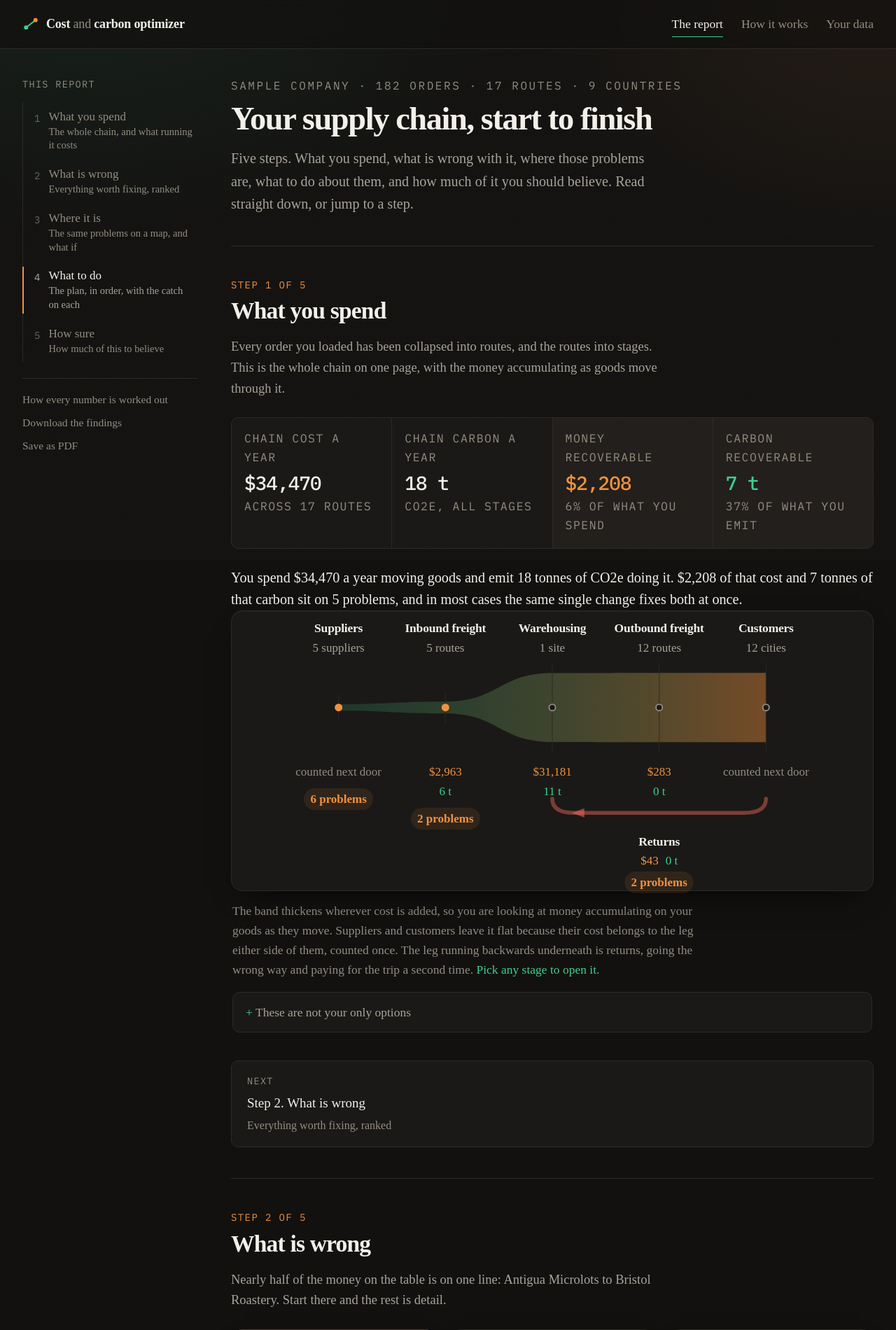
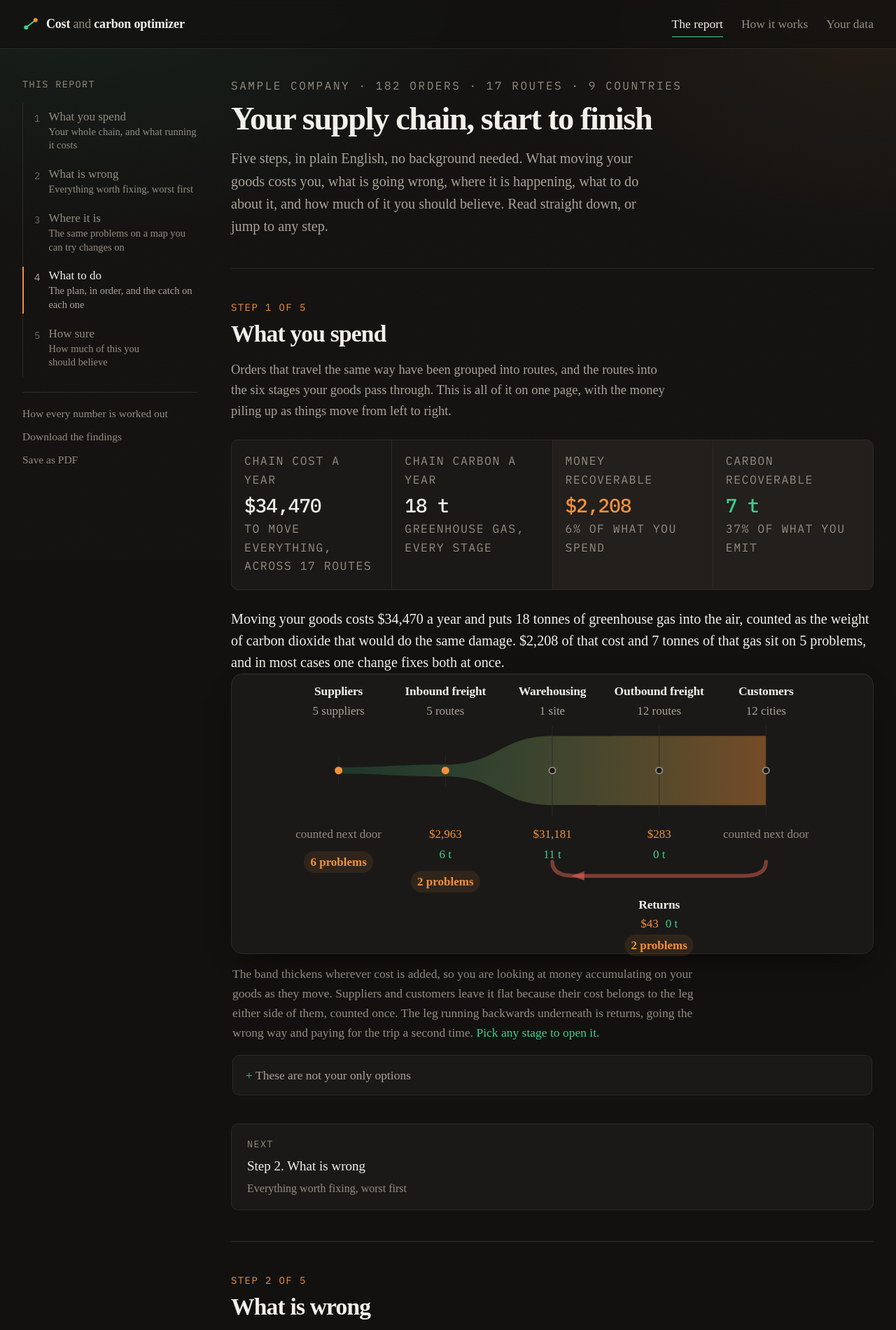
Before and after one commit to EdmondBadran/Supply-Chain-Cost-Carbon-Optimizer, a Flask app: page /report in a window 1280 px wide. Shown: the top 1900 px of the page at 70% size. Run offline with Flask 3, Linux system fonts and the light colour scheme; data that the repository does not hold is empty; some libraries are stand-ins or nearby versions.

Commit message:
say all of it in words anybody can read
Half the people who should be able to read this report have never worked
in a supply chain, and the writing assumed they had. Expedite, lead time,
dual source, fulfilment, demand forecast, working capital, cost to serve
and tonne-km all mean something exact to somebody who already knows and
nothing at all to anybody else. CO2e was the worst of it: the main output
of the whole tool, in the opening sentence, never once explained.

Nothing about the arithmetic changed. The sentences around it did, in the
engine as well as the templates, since most of what gets read is written
by chain.py and diagnosis.py rather than typed into a page.

The statistics step keeps its method names, because they are how somebody
technical checks the working, but they follow the plain meaning now
instead of leading. Nobody needs to know what a Gini coefficient is to
read that a few routes carry nearly all of it.

The method page keeps the units and says why: it is the page for
reproducing a number by hand, and it now says so and defines the one unit
everything else rests on.

Co-Authored-By: Claude Opus 5 <noreply@anthropic.com>

```diff
--- a/templates/parts/step1_chain.html
+++ b/templates/parts/step1_chain.html
@@ -1,9 +1,9 @@
 {# Step 1: what the chain is and what it costs. #}
 
 <p class="step-lede">
-  Every order you loaded has been collapsed into routes, and the routes into
-  stages. This is the whole chain on one page, with the money accumulating as
-  goods move through it.
+  Orders that travel the same way have been grouped into routes, and the
+  routes into the six stages your goods pass through. This is all of it on one
+  page, with the money piling up as things move from left to right.
 </p>
 
 {% if report %}
@@ -11,12 +11,12 @@
   <div class="figure">
     <span class="figure-label">Chain cost a year</span>
     <strong class="figure-value">${{ "{:,.0f}".format(report.overview.cost) }}</strong>
-    <span class="figure-foot">across {{ "{:,}".format(report.overview.routes) }} routes</span>
+    <span class="figure-foot">to move everything, across {{ "{:,}".format(report.overview.routes) }} routes</span>
   </div>
   <div class="figure">
     <span class="figure-label">Chain carbon a year</span>
     <strong class="figure-value">{{ "{:,.0f}".format(report.overview.co2e / 1000) }} t</strong>
-    <span class="figure-foot">CO2e, all stages</span>
+    <span class="figure-foot">greenhouse gas, every stage</span>
   </div>
   <div class="figure lit">
     <span class="figure-label">Money recoverable</span>
--- a/templates/parts/step2_problems.html
+++ b/templates/parts/step2_problems.html
@@ -37,8 +37,8 @@
 <section class="panel prose">
   <h3>All {{ report.problems|length }} of them, in order</h3>
   <p class="sub">
-    Ranked by how much of your whole chain each one gives back, so a dirty
-    warehouse can be weighed against an expensive route honestly.
+    Ordered by how much of your total each one gives back, so a warehouse on
+    dirty power can be compared fairly against an expensive route.
   </p>
 
   <ol class="findings">
--- a/templates/parts/step3_map.html
+++ b/templates/parts/step3_map.html
@@ -1,9 +1,10 @@
 {# Step 3: the same findings on a map, and the what-if panels. #}
 
 <p class="step-lede">
-  The problems above, in the places they actually happen. Every line is one
-  route. Click any of them to try a different transport mode or a different
-  warehouse and watch the numbers move before you commit to anything.
+  The same problems, in the places they happen. Every line is one route, and
+  the colour is how it travels. Click one and you can try sending it a
+  different way, or from a different warehouse, and watch the cost and the
+  emissions move before you commit to anything.
 </p>
 
 <div id="finding" class="finding"></div>
@@ -13,8 +14,9 @@
     <div>
       <h3>Your chain, end to end</h3>
       <p class="sub">
-        Suppliers feed warehouses, warehouses serve customers. Every line is
-        one route. Hover to read it, click to open it, scroll to zoom.
+        Suppliers send to your warehouses, your warehouses send to customers.
+        Every line is one route, coloured by how it travels. Point at a line to
+        read it, click to open it, scroll to zoom in.
       </p>
     </div>
   </div>
@@ -52,7 +54,7 @@
   <div class="panel-head">
     <div>
       <h3>Fix these first</h3>
-      <p class="sub">Biggest saving at the top. Say how hard each one would be and the order changes to match what you can actually do.</p>
+      <p class="sub">Biggest saving at the top. Mark how hard each one would be and the list reorders itself around what you can realistically do.</p>
     </div>
   </div>
   <p id="wins-trouble" class="trouble" hidden></p>
@@ -62,12 +64,12 @@
 <section class="panel network-panel">
   <div class="panel-head">
     <div>
-      <h3>What if the network were shaped differently</h3>
+      <h3>What if your warehouses were somewhere else</h3>
       <p class="sub">
-        Close a site and its work moves to whichever remaining site is nearest
-        and has room, and the building stops costing you. Open one and the
-        routes closer to it move across. Every route is reassigned and repriced,
-        not estimated.
+        Untick a warehouse to close it. Its work moves to whichever of your
+        remaining buildings is nearest and has space, and you stop paying rent
+        and power on the one you closed. Name a city to try opening a new one.
+        Every affected route is worked out again from scratch, not guessed.
       </p>
     </div>
   </div>
@@ -97,22 +99,23 @@
   <div id="network-result" class="network-result"></div>
 
   <p class="meta">
-    A site with a stated capacity is held to it. Without one it is assumed to
-    absorb up to half as much again as it handles today, and every site says
-    which of the two it used. Past that the overflow goes to the next nearest,
-    and the answer says so. A new site is priced at what your own sites cost
-    and burn per tonne, on an average grid, because nothing in your data
-    describes a building that does not exist yet.
+    If your warehouse file says how much a building can hold, that limit is
+    used. If it does not, each building is assumed to cope with half as much
+    again as it handles today, and every row says which of the two it used.
+    Anything that will not fit goes to the next nearest building, and the
+    answer tells you when that happens. A new building is costed at what your
+    existing ones cost per tonne, because nothing in your data describes a
+    place that does not exist yet.
   </p>
 </section>
 
 <div class="split-2">
   <section class="panel">
-    <h3>Cost by destination</h3>
-    <p class="sub">Top eight by cost to serve.</p>
+    <h3>What each destination costs you</h3>
+    <p class="sub">The eight most expensive places you deliver to, counting everything it takes to get goods there.</p>
     <div class="table-scroll">
       <table class="grid">
-        <thead><tr><th>Destination</th><th class="num">Orders</th><th class="num">Cost</th><th class="num">CO2e</th></tr></thead>
+        <thead><tr><th>Destination</th><th class="num">Orders</th><th class="num">Cost</th><th class="num">Emissions</th></tr></thead>
         <tbody>
         {% for region in regions %}
           <tr>
@@ -129,29 +132,29 @@
 
   <section class="panel">
     <h3>Where the money goes</h3>
-    <p class="sub">Cost and carbon split by driver.</p>
+    <p class="sub">The same totals, split by what you are actually paying for.</p>
     <div class="table-scroll">
       <table class="grid">
-        <thead><tr><th>Driver</th><th class="num">Cost</th><th class="num">CO2e</th></tr></thead>
+        <thead><tr><th>What for</th><th class="num">Cost</th><th class="num">Emissions</th></tr></thead>
         <tbody>
           <tr>
-            <td>Transport</td>
+            <td>Getting things there</td>
             <td class="num">${{ "{:,.0f}".format(totals.transport_cost) }}</td>
             <td class="num">{{ "{:,.0f}".format(totals.transport_co2e / 1000) }} t</td>
           </tr>
           <tr>
-            <td>Warehouse and packaging</td>
+            <td>Warehouses and packaging</td>
             <td class="num">${{ "{:,.0f}".format(totals.handling_cost) }}</td>
             <td class="num">{{ "{:,.0f}".format((totals.warehouse_co2e + totals.packaging_co2e) / 1000) }} t</td>
           </tr>
           <tr>
-            <td>Returns</td>
+            <td>Things sent back</td>
             <td class="num">${{ "{:,.0f}".format(totals.returns_cost) }}</td>
             <td class="num">{{ "{:,.0f}".format(totals.returns_co2e / 1000) }} t</td>
           </tr>
         </tbody>
       </table>
     </div>
-    <p class="meta">{{ "{:,.0f}".format(totals.tonne_km) }} tonne-km moved across {{ summary.edges }} lanes.</p>
+    <p class="meta">Across {{ summary.edges }} routes you move the equivalent of one tonne travelling {{ "{:,.0f}".format(totals.tonne_km) }} kilometres.</p>
   </section>
 </div>
--- a/templates/parts/step4_plan.html
+++ b/templates/parts/step4_plan.html
@@ -1,8 +1,9 @@
 {# Step 4: the findings turned into an ordered set of changes. #}
 
 <p class="step-lede">
-  Each one is a single change with the money, the carbon, and the operational
-  catch attached. Work down the list.
+  Each one is a single change, with what it saves you, what it saves in
+  emissions, and the practical catch that decides whether you can actually do
+  it. Work down the list.
 </p>
 
 {% if report.top_three %}
--- a/templates/parts/step5_confidence.html
+++ b/templates/parts/step5_confidence.html
@@ -2,11 +2,13 @@
    somebody else's analysis. #}
 
 <p class="step-lede">
-  Nothing here changes a recommendation. It tells you how hard to lean on one:
-  whether the waste is concentrated enough to be worth chasing, how far the
-  estimate could be out given the factors underneath it, and whether cost and
-  carbon genuinely land on the same routes in your network or only in the
-  pitch.
+  Nothing in this step changes a single recommendation. It answers the
+  question you should be asking by now, which is how much of the above to
+  believe. Three things: whether the waste sits on a few routes or is spread
+  thinly everywhere, how far out the savings figure could be, and whether
+  money and emissions really do pile up on the same routes rather than that
+  just being a nice story. The method behind each answer is named as it goes,
+  so anybody who wants to check it can.
 </p>
 
 {% set c = stats.concentration %}
@@ -15,35 +17,37 @@
 
 <div class="figure-row">
   <div class="figure">
-    <span class="figure-label">Cost concentration</span>
+    <span class="figure-label">How lopsided the cost is</span>
     <strong class="figure-value cost-ink">{{ "%.2f"|format(c.cost_gini) }}</strong>
-    <span class="figure-foot">Gini, 0 is even and 1 is all in one route</span>
+    <span class="figure-foot">0 means every route costs the same, 1 means one route is all of it. Called a Gini coefficient</span>
   </div>
   <div class="figure">
-    <span class="figure-label">Carbon concentration</span>
+    <span class="figure-label">How lopsided the emissions are</span>
     <strong class="figure-value carbon-ink">{{ "%.2f"|format(c.co2e_gini) }}</strong>
-    <span class="figure-foot">same measure, on emissions</span>
+    <span class="figure-foot">the same 0 to 1 scale, on greenhouse gas</span>
   </div>
   <div class="figure lit">
-    <span class="figure-label">Cost and carbon agreement</span>
+    <span class="figure-label">Do the two problems overlap</span>
     <strong class="figure-value">{% if ov.rho is not none %}{{ "%.2f"|format(ov.rho) }}{% else %}n/a{% endif %}</strong>
-    <span class="figure-foot">rank correlation across routes</span>
+    <span class="figure-foot">1 means the expensive routes are exactly the dirty ones, 0 means no relation at all</span>
   </div>
   <div class="figure lit">
-    <span class="figure-label">Recoverable, with the doubt</span>
+    <span class="figure-label">The saving, with the doubt shown</span>
     <strong class="figure-value range cost-ink">${{ "{:,.0f}".format(un.p10) }}<span>to</span>${{ "{:,.0f}".format(un.p90) }}</strong>
     <span class="figure-foot">80% of {{ "{:,}".format(un.trials) }} runs landed in here</span>
   </div>
 </div>
 
 <section class="panel prose" id="overlap">
-  <h3>Do cost and carbon actually overlap here</h3>
+  <h3>Are the expensive routes the same ones as the dirty routes</h3>
   <p class="sub">
-    This is the assumption the whole tool is built on, so it is the one worth
-    testing rather than asserting. Each dot is one route: money along the
-    bottom, emissions up the side, both on a log scale because route sizes
-    span several orders of magnitude. If the assumption holds the dots climb
-    together.
+    The whole tool rests on the idea that the routes wasting money are the
+    same routes doing the damage. That is worth checking on your own numbers
+    rather than taking on trust. Each dot below is one route, with what it
+    costs along the bottom and what it emits up the side. If the idea holds,
+    the dots climb from bottom left to top right together. The scale doubles
+    at each step rather than adding, because the biggest route is thousands of
+    times the smallest and a plain scale would squash them all into a corner.
   </p>
 
   <div class="chart-wrap">
@@ -126,11 +130,13 @@
 </section>
 
 <section class="panel prose" id="concentration">
-  <h3>How concentrated the damage is</h3>
+  <h3>Is the waste on a few routes or spread everywhere</h3>
   <p class="sub">
-    A curve hugging the diagonal means every route costs about the same and
-    there is no shortcut. A curve pushed into the corner means a few routes
-    carry nearly all of it, and a handful of decisions move the total.
+    This decides whether your fix list is four conversations or a two year
+    programme. The dotted line is what perfectly even would look like, every
+    route costing the same as every other. The further your curve sags below
+    it, the more of your money is piled onto a handful of routes, and the
+    fewer decisions it takes to move the total.
   </p>
 
   <div class="chart-wrap">
@@ -185,14 +191,17 @@
 </section>
 
 <section class="panel prose" id="uncertainty">
-  <h3>How wrong the recoverable figure could be</h3>
+  <h3>How wrong could the savings figure be</h3>
   <p class="sub">
-    Every saving in this tool is the gap between two estimates built on
-    published freight and emission factors, and those are ranges, not
-    constants. So the whole ranking was re-run {{ "{:,}".format(un.trials) }}
-    times with the factors redrawn each time, up to
-    {{ "{:.0%}".format(un.spread) }} either side of the published value. This
-    is the spread of answers that came back.
+    Every saving here is worked out from published figures for what shipping
+    costs and emits, and those are published as ranges rather than exact
+    numbers, because the real answer moves with fuel, season and contract. So
+    quoting you a saving to the nearest dollar would be pretending to a
+    precision nobody has. Instead the entire calculation was run again
+    {{ "{:,}".format(un.trials) }} times, each time picking slightly different
+    figures from within those ranges, up to
+    {{ "{:.0%}".format(un.spread) }} either side. Below is the spread of
+    answers that came back.
   </p>
 
   <div class="chart-wrap">
@@ -248,7 +257,7 @@
   </p>
 
   {% if un.always_flagged %}
-  <h4>How safe each recommendation is</h4>
+  <h4>Which recommendations you can trust most</h4>
   <div class="table-scroll">
     <table class="grid">
       <thead><tr><th>Route</th><th>Change</th><th class="num">Still worth it in</th></tr></thead>
@@ -271,14 +280,14 @@
 </section>
 
 <section class="panel prose" id="outliers">
-  <h3>Routes priced unlike the rest</h3>
+  <h3>Routes that cost unlike all the others</h3>
   <p class="sub">
-    Cost per tonne-kilometre takes size out of the comparison, so nothing
-    appears here for being big. Distance from the median is measured in median
-    absolute deviations rather than standard deviations, because with a few
-    dozen routes one genuine outlier is enough to drag an ordinary average
-    until the outlier stops looking unusual. Anything past
-    {{ stats.outliers.threshold }} is listed.
+    Everything here is measured as cost per tonne carried per kilometre
+    travelled, so a route cannot appear just for being big. What is left is a
+    route priced unlike the rest of yours. The comparison is against the
+    middle route rather than the average, because with a few dozen routes one
+    genuinely odd one drags an average far enough to stop looking odd itself.
+    The last column counts how far from the middle each one sits.
   </p>
 
   {% if not stats.outliers.cost and not stats.outliers.co2e %}
@@ -286,8 +295,9 @@
     Nothing in this network crosses the threshold, on either measure. That is
     a result rather than an empty table: every route is priced and emitting in
     line with the rest once size is taken out, so there is no single odd
-    contract or mispriced lane hiding in here. The savings are in the mode
-    choices, which is where the rest of the tool is already looking.
+    contract or badly priced route hiding in here. The savings are in how
+    things are shipped, which is where the rest of the tool is already
+    looking.
   </p>
   <p class="source">
     The medians it was measured against: ${{ "%.2f"|format(stats.outliers.cost_median) }}
@@ -298,10 +308,10 @@
   {% endif %}
 
   {% if stats.outliers.cost %}
-  <h4>On cost, median ${{ "%.2f"|format(stats.outliers.cost_median) }} per tonne-km</h4>
+  <h4>On cost. Your middle route costs ${{ "%.2f"|format(stats.outliers.cost_median) }} to move a tonne one kilometre</h4>
   <div class="table-scroll">
     <table class="grid">
-      <thead><tr><th>Route</th><th>Mode</th><th class="num">Distance</th><th class="num">Per tonne-km</th><th class="num">Deviations out</th></tr></thead>
+      <thead><tr><th>Route</th><th>How</th><th class="num">Distance</th><th class="num">Per tonne, per km</th><th class="num">How far from normal</th></tr></thead>
       <tbody>
       {% for row in stats.outliers.cost %}
         <tr>
@@ -317,10 +327,10 @@
   {% endif %}
 
   {% if stats.outliers.co2e %}
-  <h4>On carbon, median {{ "%.3f"|format(stats.outliers.co2e_median) }} kg CO2e per tonne-km</h4>
+  <h4>On emissions. Your middle route puts out {{ "%.3f"|format(stats.outliers.co2e_median) }} kg moving a tonne one kilometre</h4>
   <div class="table-scroll">
     <table class="grid">
-      <thead><tr><th>Route</th><th>Mode</th><th class="num">Distance</th><th class="num">Per tonne-km</th><th class="num">Deviations out</th></tr></thead>
+      <thead><tr><th>Route</th><th>How</th><th class="num">Distance</th><th class="num">Per tonne, per km</th><th class="num">How far from normal</th></tr></thead>
       <tbody>
       {% for row in stats.outliers.co2e %}
         <tr>
@@ -349,12 +359,12 @@
 {% if stats.order_sizes %}
 {% set sz = stats.order_sizes %}
 <section class="panel prose" id="orders">
-  <h3>The shape of the order book</h3>
+  <h3>Are your orders mostly big or mostly small</h3>
   <p class="sub">
-    Packaging and handling are charged per order, not per kilo, so the small
-    end of this distribution costs more than its weight suggests. On a log
-    scale, because order books bunch at the low end and a linear chart would
-    be one bar and a lot of empty paper.
+    Boxes, labels and the time it takes somebody to pick an order cost the
+    same whether the order is one kilo or five hundred. So a pile of tiny
+    orders costs far more than its weight suggests, and that never shows up in
+    a report measured in tonnes. Each bar below counts orders of a given size.
   </p>
 
   <div class="chart-wrap">
@@ -399,10 +409,12 @@
 {% if stats.seasonality %}
 {% set se = stats.seasonality %}
 <section class="panel prose" id="seasonality">
-  <h3>Through the year</h3>
+  <h3>Is your year steady or does it spike</h3>
   <p class="sub">
-    Everything else on this site is quoted as an annual figure. This is
-    whether any month actually looks like a twelfth of it.
+    Every figure on this site is a year's worth. That is only useful if your
+    months look roughly alike. If they do not, an annual saving divided by
+    twelve describes none of them, and the space you need is set by your
+    busiest month rather than your average one.
   </p>
 
   <div class="chart-wrap">
@@ -445,15 +457,18 @@
 {% if stats.returns and stats.returns.rows %}
 {% set rt = stats.returns %}
 <section class="panel prose" id="returns">
-  <h3>Returns, with the uncertainty attached</h3>
+  <h3>Which routes get too much sent back</h3>
   <p class="sub">
-    A route with one return in four has a 25% return rate and has told you
-    nothing. Each rate below carries a 95% interval worked out with the Wilson
-    method, which behaves at small samples where the textbook one produces
-    bounds below zero. Routes under {{ rt.min_sample }} shipments are left out
-    rather than ranked on noise{% if rt.skipped %}, which excludes
-    {{ rt.skipped }} of them{% else %}, though on this network every route has
-    enough volume to judge{% endif %}.
+    A route where one delivery out of four came back has a 25% return rate,
+    and tells you nothing at all: with four deliveries, one more or one fewer
+    swings it wildly. So every rate below is shown with the range it could
+    really be, given how many deliveries it is based on. A route is only
+    called worse than the rest when even the good end of its range is still
+    above your network average. Routes with fewer than {{ rt.min_sample }}
+    deliveries are left out{% if rt.skipped %}, which is {{ rt.skipped }} of
+    them{% else %}, though here every route has enough to judge{% endif %}.
+    The range is worked out with a method called a Wilson interval, which
+    behaves sensibly on small numbers where the textbook one does not.
   </p>
 
   <div class="table-scroll">
@@ -498,12 +513,12 @@
 {% endif %}
 
 <section class="panel prose" id="modes">
-  <h3>What each mode actually costs you</h3>
+  <h3>What each way of shipping really costs</h3>
   <p class="sub">
     The freight rate is what a tonne-kilometre costs and emits in transit. The
     all-in figure adds packaging, the warehouse and the return leg, which is
     what serving the route actually takes. The gap between the two columns is
-    the part of cost to serve that a freight quote never shows.
+    the part of the real cost that a shipping quote never shows you.
   </p>
   <p class="sub">
     Expect the gap to be enormous on short domestic routes and almost nothing
@@ -518,10 +533,10 @@
     <table class="grid">
       <thead>
         <tr>
-          <th>Mode</th><th class="num">Routes</th><th class="num">Share of tonne-km</th>
+          <th>How it travels</th><th class="num">Routes</th><th class="num">Share of the work</th>
           <th class="num">Share of cost</th><th class="num">Share of carbon</th>
-          <th class="num">All in $/t-km</th><th class="num">Freight rate</th>
-          <th class="num">All in kg/t-km</th><th class="num">Freight rate</th>
+          <th class="num">Real cost</th><th class="num">Shipping quote</th>
+          <th class="num">Real emissions</th><th class="num">Shipping quote</th>
         </tr>
       </thead>
       <tbody>
--- a/templates/report.html
+++ b/templates/report.html
@@ -13,11 +13,11 @@
 #}
 
 {% set steps = [
-  ("step-1", "What you spend", "The whole chain, and what running it costs"),
-  ("step-2", "What is wrong", "Everything worth fixing, ranked"),
-  ("step-3", "Where it is", "The same problems on a map, and what if"),
-  ("step-4", "What to do", "The plan, in order, with the catch on each"),
-  ("step-5", "How sure", "How much of this to believe"),
+  ("step-1", "What you spend", "Your whole chain, and what running it costs"),
+  ("step-2", "What is wrong", "Everything worth fixing, worst first"),
+  ("step-3", "Where it is", "The same problems on a map you can try changes on"),
+  ("step-4", "What to do", "The plan, in order, and the catch on each one"),
+  ("step-5", "How sure", "How much of this you should believe"),
 ] %}
 
 <div class="report-layout">
@@ -55,9 +55,10 @@
       </p>
       <h1>Your supply chain, start to finish</h1>
       <p class="report-open-lede">
-        Five steps. What you spend, what is wrong with it, where those problems
-        are, what to do about them, and how much of it you should believe. Read
-        straight down, or jump to a step.
+        Five steps, in plain English, no background needed. What moving your
+        goods costs you, what is going wrong, where it is happening, what to do
+        about it, and how much of it you should believe. Read straight down, or
+        jump to any step.
       </p>
     </header>
 
```
Also changed, not shown: optimizer/chain.py (+34 -21 lines), optimizer/diagnosis.py (+69 -57 lines), templates/method.html (+30 -23 lines).
